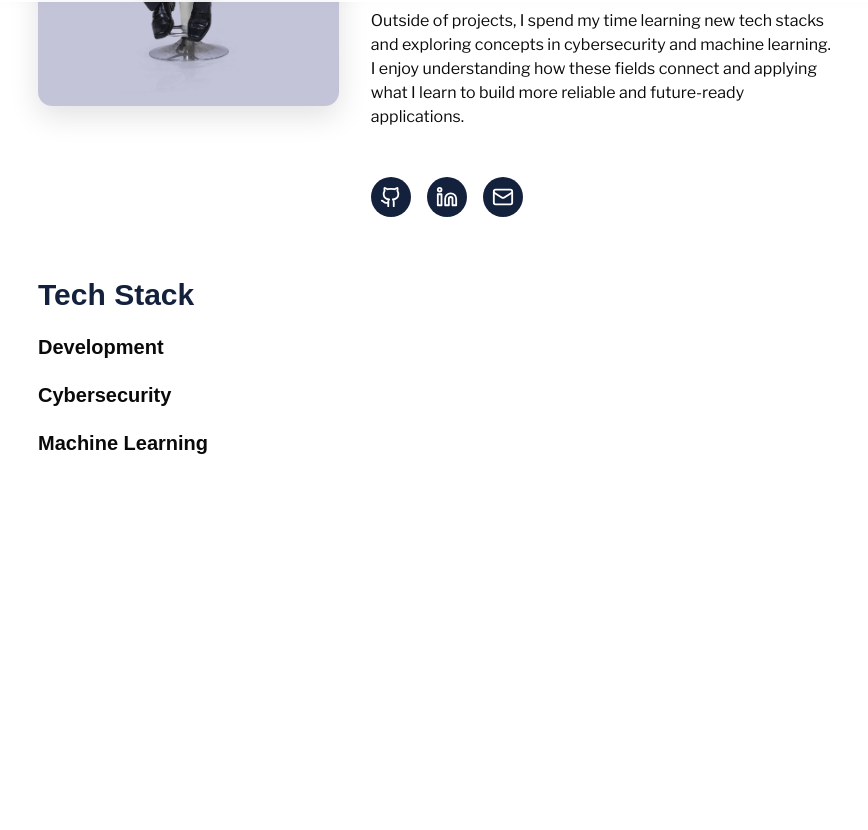
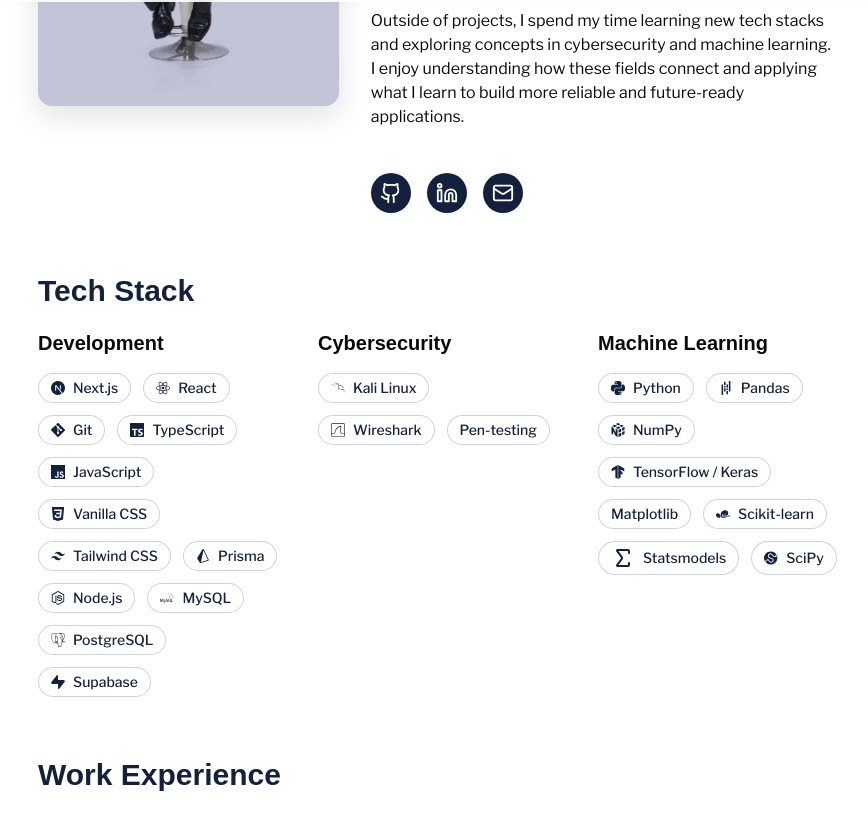
Before and after one commit to ivanjameslo/portfolio, a Next.js app: page /about in a window 1280 px wide. Shown: the part 798-1628 px from the top of the page, without its empty margins (202-1070 px from the left). Before the commit the page ends 1335 px from the top, so only its background shows below. Built offline with nearby package versions, Linux system fonts and the light colour scheme; a web font is replaced by a local one.

Commit message:
feat: add tech stack in About Me page

```diff
--- a/components/pages/About.tsx
+++ b/components/pages/About.tsx
@@ -3,8 +3,11 @@
 import Image from "next/image";
 import Link from "next/link";
 import Badges from "@/components/usable-components/Badge";
-import { Code, ShieldCheck, Brain } from "lucide-react";
+import { Code, ShieldCheck, Brain, LineChart, Sigma  } from "lucide-react";
 import { Github, Linkedin, Mail  } from 'lucide-react';
+import techStack from "@/lib/TechStack.json";
+import { iconMap } from "@/lib/iconMap";
+import { BadgeHoverProvider } from "@/components/usable-components/BadgeHoverContext";
 
 export default function About() {
   return (
@@ -21,6 +24,7 @@
                 <Badges
                     label="Front-End"
                     icon={<Code className="w-3 h-3 sm:w-4 sm:h-4" />}
+                    color="blue"
                     className="text-xs sm:text-sm"
                 />
 
@@ -34,10 +38,13 @@
                 <Badges
                     label="Machine Learning"
                     icon={<Brain className="w-3 h-3 sm:w-4 sm:h-4" />}
+                    color="blue"
                     className="text-xs sm:text-sm"
                 />
             </div>
         </div>
+
+        {/* Image and Details Section */}
         <div className="mt-30 grid grid-cols-1 lg:grid-cols-5 gap-8 px-3 lg:px-40">
             {/* Image */}
             <div className="relative w-full lg:col-span-2 aspect-[3/4] rounded-xl overflow-hidden shadow-[0_10px_30px_rgba(0,0,0,0.12)]">
@@ -69,7 +76,7 @@
                 applications.
               </p>
               {/* Social Links */}
-              <div className="flex justify-center lg:justify-start mt-12 gap-4">
+              <div className="flex justify-center lg:justify-start mt-11 gap-4">
                 {/* GitHub */}
                 <Link
                     href="https://github.com/ivanjameslo"
@@ -109,17 +116,38 @@
               </div>
             </div>
         </div>
+
+        {/* Tech Stack Section */}
         <div className="mt-15 w-full px-3 lg:px-40">
             <h1 className="text-2xl text-[#14213D] lg:text-3xl font-bold text-left">Tech Stack</h1>
-            <div className="mt-5">
-                <h2 className="text-xl">Development</h2>
+            <div className="grid grid-cols-1 lg:grid-cols-3 gap-10 mt-5">
+              {Object.entries(techStack).map(([category, items]) => (
+                <div key={category}>
+                  <h2 className="text-xl font-semibold mb-4">
+                    {category}
+                  </h2>
+
+                  <BadgeHoverProvider>
+                  <div className="flex flex-wrap gap-3">
+                    {items.map((item) => (
+                      <Badges
+                        key={item.name}
+                        label={item.name}
+                        icon={iconMap[item.icon]}
+                        variant="cycle"
+                        className="text-xs sm:text-sm"
+                      />
+                    ))}
+                  </div>
+                  </BadgeHoverProvider>
+                </div>
+              ))}
             </div>
-            <div className="mt-5">
-                <h2 className="text-xl">Cybersecurity</h2>
-            </div>
-            <div className="mt-5">
-                <h2 className="text-xl">Machine Learning</h2>
-            </div>
+        </div>
+
+        {/* Work Experience Section */}
+        <div className="mt-15 w-full px-3 lg:px-40">
+            <h1 className="text-2xl text-[#14213D] lg:text-3xl font-bold text-left">Work Experience</h1>
         </div>
     </div>
   );
--- a/components/usable-components/Badge.tsx
+++ b/components/usable-components/Badge.tsx
@@ -3,14 +3,17 @@
 import * as React from "react";
 import { Badge } from "@/components/ui/badge";
 import { cn } from "@/lib/utils";
+import { useBadgeHover } from "./BadgeHoverContext";
 
 type SkillBadgeProps = {
   /** Badge text */
   label: string;
   /** Optional icon (lucide-react recommended) */
   icon?: React.ReactNode;
-  /** Color theme */
+  /** Color theme (for solid variant) */
   color?: "blue" | "yellow";
+  /** Badge behavior */
+  variant?: "solid" | "cycle";
   className?: string;
 };
 
@@ -18,21 +21,76 @@
   label,
   icon,
   color = "blue",
+  variant = "solid",
   className,
 }: SkillBadgeProps) {
+  const isCycle = variant === "cycle";
+
+  // ✅ Only use the context when you're in cycle mode
+  const nextColor = isCycle ? useBadgeHover().nextColor : undefined;
+
+  const [isHovered, setIsHovered] = React.useState(false);
+  const [activeColor, setActiveColor] = React.useState<"blue" | "yellow">("blue");
+
   return (
     <Badge
+      onMouseEnter={() => {
+        if (!isCycle || !nextColor) return;
+        setActiveColor(nextColor());
+        setIsHovered(true);
+      }}
+      onMouseLeave={() => {
+        if (!isCycle) return;
+        setIsHovered(false);
+      }}
       className={cn(
         "flex items-center gap-2 px-3 py-1 text-sm font-medium rounded-full",
-        "transition-colors duration-300",
-        color === "blue" &&
-          "bg-[#14213D] text-white hover:bg-[#1f2f5a]",
-        color === "yellow" &&
-          "bg-[#FCA311] text-[#14213D] hover:bg-[#fbbf24]",
+        "transition-colors duration-300 cursor-default",
+
+        // SOLID (keep your original solid behavior)
+        variant === "solid" &&
+          color === "blue" &&
+          "bg-[#14213D] text-white hover:bg-[#1f2f5a] border-transparent",
+
+        variant === "solid" &&
+          color === "yellow" &&
+          "bg-[#FCA311] text-[#14213D] hover:bg-[#fbbf24] border-transparent",
+
+        // CYCLE base (white when not hovered)
+        isCycle && "bg-white text-[#14213D] border border-[#14213D]/20",
+
+        // CYCLE hover states (only while hovered)
+        isCycle &&
+          isHovered &&
+          activeColor === "blue" &&
+          "bg-[#14213D] text-white border-transparent",
+
+        isCycle &&
+          isHovered &&
+          activeColor === "yellow" &&
+          "bg-[#FCA311] text-[#14213D] border-transparent",
+
         className
       )}
     >
-      {icon && <span className="flex items-center text-[#fbbf24]">{icon}</span>}
+      {icon && (
+        <span
+          className={cn(
+            "flex items-center transition-colors duration-300",
+
+            // Icon coloring for SOLID
+            variant === "solid" && color === "blue" && "text-white",
+            variant === "solid" && color === "yellow" && "text-[#14213D]",
+
+            // Icon coloring for CYCLE
+            isCycle && !isHovered && "text-[#14213D]",
+            isCycle && isHovered && activeColor === "blue" && "text-white",
+            isCycle && isHovered && activeColor === "yellow" && "text-[#14213D]"
+          )}
+        >
+          {icon}
+        </span>
+      )}
       {label}
     </Badge>
   );
--- /dev/null
+++ b/components/usable-components/BadgeHoverContext.tsx
@@ -0,0 +1,32 @@
+"use client";
+
+import * as React from "react";
+
+type HoverContextType = {
+  nextColor: () => "blue" | "yellow";
+};
+
+const HoverContext = React.createContext<HoverContextType | null>(null);
+
+export function BadgeHoverProvider({ children }: { children: React.ReactNode }) {
+  const [count, setCount] = React.useState(0);
+
+  const nextColor = React.useCallback(() => {
+    setCount((c) => c + 1);
+    return count % 2 === 0 ? "blue" : "yellow";
+  }, [count]);
+
+  return (
+    <HoverContext.Provider value={{ nextColor }}>
+      {children}
+    </HoverContext.Provider>
+  );
+}
+
+export function useBadgeHover() {
+  const ctx = React.useContext(HoverContext);
+  if (!ctx) {
+    throw new Error("useBadgeHover must be used within BadgeHoverProvider");
+  }
+  return ctx;
+}
--- /dev/null
+++ b/lib/TechStack.json
@@ -0,0 +1,31 @@
+{
+  "Development": [
+    { "name": "Next.js", "icon": "nextjs" },
+    { "name": "React", "icon": "react" },
+    { "name": "Git", "icon": "git" },
+    { "name": "TypeScript", "icon": "typescript" },
+    { "name": "JavaScript", "icon": "javascript" },
+    { "name": "Vanilla CSS", "icon": "css3" },
+    { "name": "Tailwind CSS", "icon": "tailwindcss" },
+    { "name": "Prisma", "icon": "prisma" },
+    { "name": "Node.js", "icon": "nodejs" },
+    { "name": "MySQL", "icon": "mysql" },
+    { "name": "PostgreSQL", "icon": "postgresql" },
+    { "name": "Supabase", "icon": "supabase" }
+  ],
+  "Cybersecurity": [
+    { "name": "Kali Linux", "icon": "kalilinux" },
+    { "name": "Wireshark", "icon": "wireshark" },
+    { "name": "Pen-testing", "icon": "shield-check" }
+  ],
+  "Machine Learning": [
+    { "name": "Python", "icon": "python" },
+    { "name": "Pandas", "icon": "pandas" },
+    { "name": "NumPy", "icon": "numpy" },
+    { "name": "TensorFlow / Keras", "icon": "tensorflow" },
+    { "name": "Matplotlib", "icon": "chart-line" },
+    { "name": "Scikit-learn", "icon": "scikitlearn" },
+    { "name": "Statsmodels", "icon": "sigma" },
+    { "name": "SciPy", "icon": "scipy" }
+  ]
+}
--- /dev/null
+++ b/lib/iconMap.tsx
@@ -0,0 +1,54 @@
+import {
+  SiNextdotjs,
+  SiReact,
+  SiGit,
+  SiTypescript,
+  SiJavascript,
+  SiCss3,
+  SiTailwindcss,
+  SiPrisma,
+  SiNodedotjs,
+  SiMysql,
+  SiPostgresql,
+  SiSupabase,
+  SiPython,
+  SiPandas,
+  SiNumpy,
+  SiTensorflow,
+  SiScikitlearn,
+  SiScipy,
+  SiKalilinux,
+  SiWireshark,
+} from "react-icons/si";
+
+import { ShieldCheck, LineChart, Sigma } from "lucide-react";
+
+export const iconMap: Record<string, React.ReactNode> = {
+  nextjs: <SiNextdotjs />,
+  react: <SiReact />,
+  git: <SiGit />,
+  typescript: <SiTypescript />,
+  javascript: <SiJavascript />,
+  css3: <SiCss3 />,
+  tailwindcss: <SiTailwindcss />,
+  prisma: <SiPrisma />,
+  nodejs: <SiNodedotjs />,
+  mysql: <SiMysql />,
+  postgresql: <SiPostgresql />,
+  supabase: <SiSupabase />,
+
+  python: <SiPython />,
+  pandas: <SiPandas />,
+  numpy: <SiNumpy />,
+  tensorflow: <SiTensorflow />,
+  scikitlearn: <SiScikitlearn />,
+  scipy: <SiScipy />,
+
+  kalilinux: <SiKalilinux />,
+  wireshark: <SiWireshark />,
+
+  // Conceptual icons
+  pentesting: <ShieldCheck />,
+  chart: <LineChart />,
+  sigma: <Sigma />,
+};
--- a/package.json
+++ b/package.json
@@ -16,6 +16,8 @@
     "next": "15.3.1",
     "react": "^19.0.0",
     "react-dom": "^19.0.0",
+    "react-icons": "^5.5.0",
+    "simple-icons": "^16.3.0",
     "tailwind-merge": "^3.4.0"
   },
   "devDependencies": {
```
Also changed, not shown: 1 other file (tests, documents, lock files or other folders).
